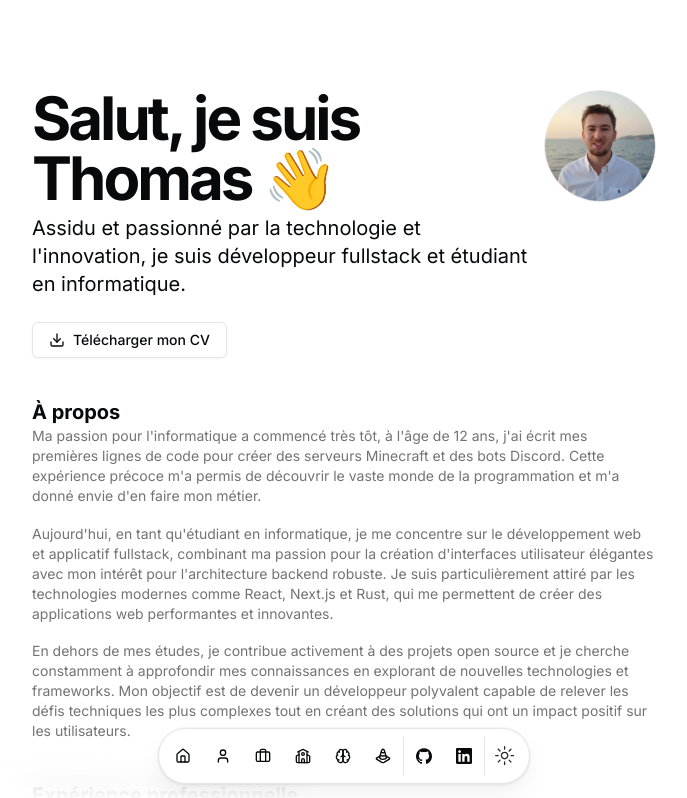
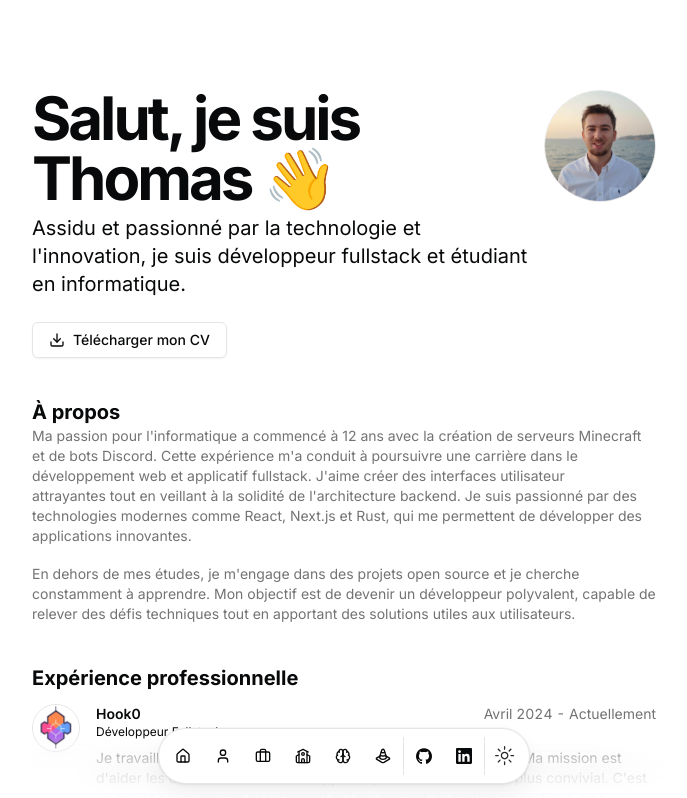
Before and after one commit to ThomasTartrau/portfolio-bts, a Next.js app: page / in a window 1280 px wide. Shown: the top 798 px of the page, without its empty margins (296-983 px from the left). Built offline with nearby package versions, Linux system fonts and the light colour scheme.

Commit message:
refactor: about me part

```diff
--- a/src/data/resume.tsx
+++ b/src/data/resume.tsx
@@ -1,5 +1,4 @@
 import { Icons } from "@/components/icons";
-import { title } from "process";
 
 export const DATA = {
   name: "Thomas Tartrau",
@@ -10,7 +9,7 @@ export const DATA = {
   description:
     "Assidu et passionné par la technologie et l'innovation, je suis développeur fullstack et étudiant en informatique.",
   summary:
-    "Ma passion pour l'informatique a commencé très tôt, à l'âge de 12 ans, j'ai écrit mes premières lignes de code pour créer des serveurs Minecraft et des bots Discord. Cette expérience précoce m'a permis de découvrir le vaste monde de la programmation et m'a donné envie d'en faire mon métier.\n\nAujourd'hui, en tant qu'étudiant en informatique, je me concentre sur le développement web et applicatif fullstack, combinant ma passion pour la création d'interfaces utilisateur élégantes avec mon intérêt pour l'architecture backend robuste. Je suis particulièrement attiré par les technologies modernes comme React, Next.js et Rust, qui me permettent de créer des applications web performantes et innovantes.\n\nEn dehors de mes études, je contribue activement à des projets open source et je cherche constamment à approfondir mes connaissances en explorant de nouvelles technologies et frameworks. Mon objectif est de devenir un développeur polyvalent capable de relever les défis techniques les plus complexes tout en créant des solutions qui ont un impact positif sur les utilisateurs.",
+    "Ma passion pour l'informatique a commencé à 12 ans avec la création de serveurs Minecraft et de bots Discord. Cette expérience m'a conduit à poursuivre une carrière dans le développement web et applicatif fullstack. J'aime créer des interfaces utilisateur attrayantes tout en veillant à la solidité de l'architecture backend. Je suis passionné par des technologies modernes comme React, Next.js et Rust, qui me permettent de développer des applications innovantes.\n\n En dehors de mes études, je m'engage dans des projets open source et je cherche constamment à apprendre. Mon objectif est de devenir un développeur polyvalent, capable de relever des défis techniques tout en apportant des solutions utiles aux utilisateurs.",
   avatarUrl: "/me.png",
   skills: [
     "Javascript / Typescript",
```
